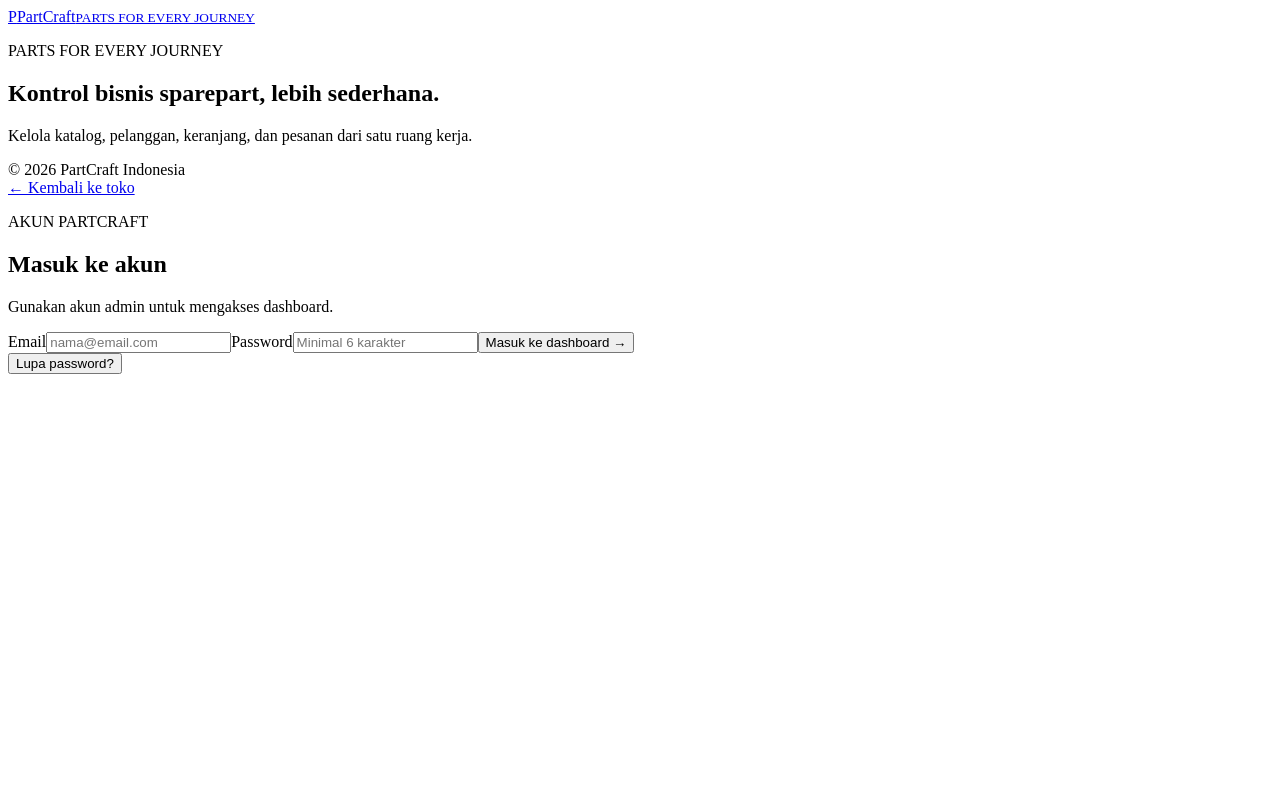
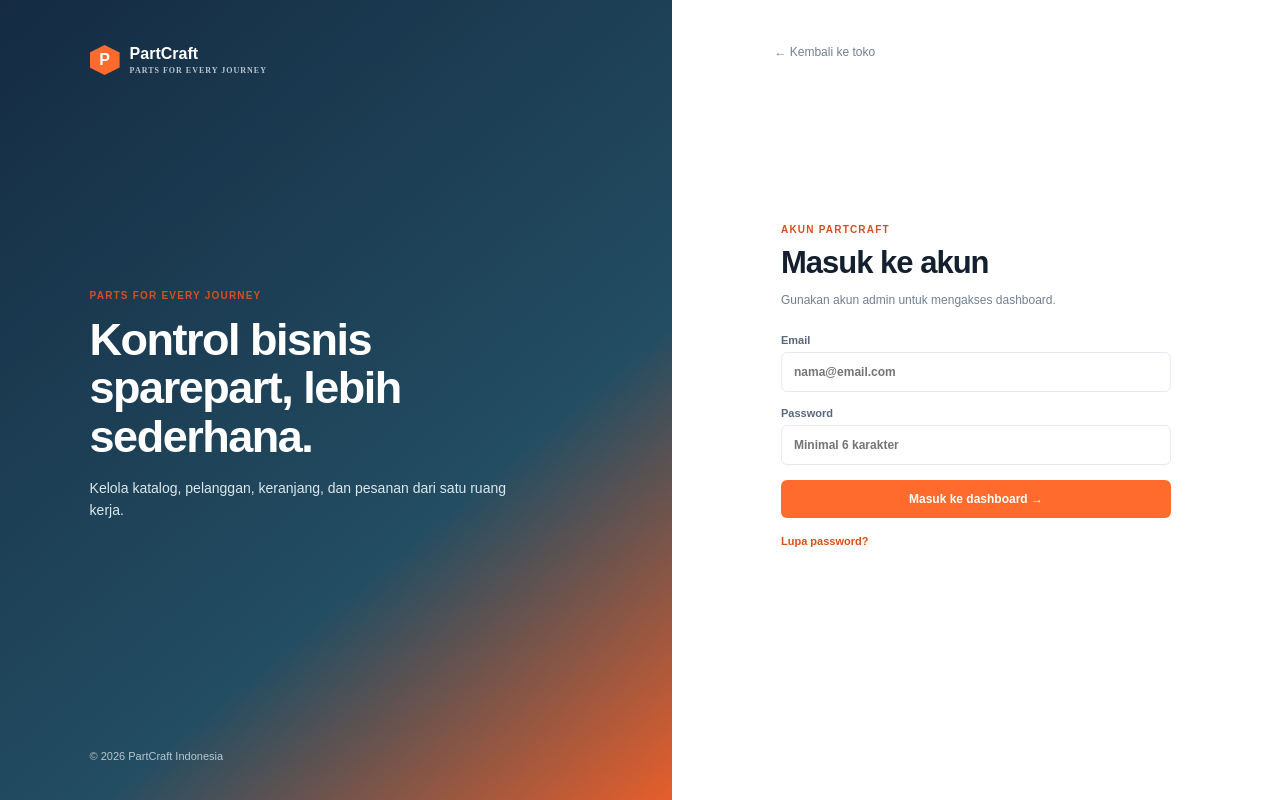
Before and after one commit to irfan2014irfan2026-oss/siber8, a website: page public/login.html in a window 1280 px wide. Drawn offline with Linux system fonts and the light colour scheme; the site is published under a folder, as on GitHub Pages, so addresses that start at the root find nothing.

Commit message:
Fix GitHub Pages login styling paths

```diff
--- a/public/login.html
+++ b/public/login.html
@@ -2,13 +2,14 @@
 <html lang="id">
 <head>
   <meta charset="UTF-8"><meta name="viewport" content="width=device-width, initial-scale=1.0">
-  <title>Masuk | PartCraft</title><link rel="stylesheet" href="/admin.css">
+  <base href="./">
+  <title>Masuk | PartCraft</title><link rel="stylesheet" href="admin.css">
 </head>
 <body class="auth-page">
   <main class="auth-shell">
-    <section class="auth-art"><a class="brand" href="/"><span class="brand-mark">P</span><span>PartCraft<small>PARTS FOR EVERY JOURNEY</small></span></a><div><p class="eyebrow">PARTS FOR EVERY JOURNEY</p><h1>Kontrol bisnis sparepart, lebih sederhana.</h1><p>Kelola katalog, pelanggan, keranjang, dan pesanan dari satu ruang kerja.</p></div><span class="auth-note">© 2026 PartCraft Indonesia</span></section>
-    <section class="auth-form-wrap"><a href="/" class="back-link">← Kembali ke toko</a><div class="auth-form-card"><p class="eyebrow">AKUN PARTCRAFT</p><h2 id="auth-title">Masuk ke akun</h2><p class="muted" id="auth-subtitle">Gunakan akun admin untuk mengakses dashboard.</p><form id="login-form"><label>Email<input name="email" type="email" required placeholder="nama@email.com"></label><label>Password<input name="password" type="password" required minlength="6" placeholder="Minimal 6 karakter"></label><button class="primary-button" type="submit">Masuk ke dashboard <span>→</span></button></form><button class="link-button" id="reset-toggle" type="button">Lupa password?</button><p class="form-message" id="form-message"></p></div></section>
+    <section class="auth-art"><a class="brand" href="./"><span class="brand-mark">P</span><span>PartCraft<small>PARTS FOR EVERY JOURNEY</small></span></a><div><p class="eyebrow">PARTS FOR EVERY JOURNEY</p><h1>Kontrol bisnis sparepart, lebih sederhana.</h1><p>Kelola katalog, pelanggan, keranjang, dan pesanan dari satu ruang kerja.</p></div><span class="auth-note">© 2026 PartCraft Indonesia</span></section>
+    <section class="auth-form-wrap"><a href="./" class="back-link">← Kembali ke toko</a><div class="auth-form-card"><p class="eyebrow">AKUN PARTCRAFT</p><h2 id="auth-title">Masuk ke akun</h2><p class="muted" id="auth-subtitle">Gunakan akun admin untuk mengakses dashboard.</p><form id="login-form"><label>Email<input name="email" type="email" required placeholder="nama@email.com"></label><label>Password<input name="password" type="password" required minlength="6" placeholder="Minimal 6 karakter"></label><button class="primary-button" type="submit">Masuk ke dashboard <span>→</span></button></form><button class="link-button" id="reset-toggle" type="button">Lupa password?</button><p class="form-message" id="form-message"></p></div></section>
   </main>
-  <script src="/login.js"></script>
+  <script src="login.js"></script>
 </body>
 </html>
```
